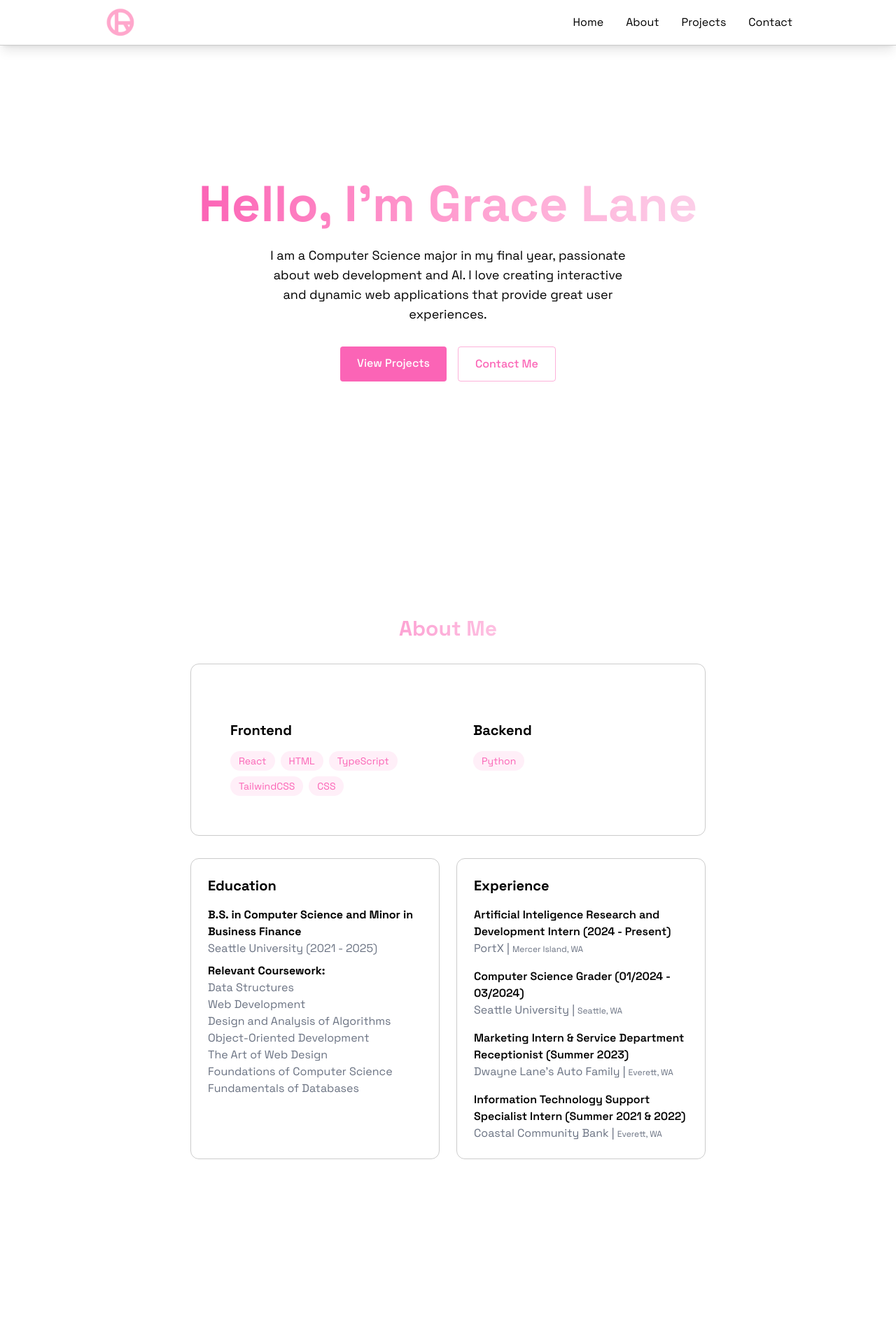
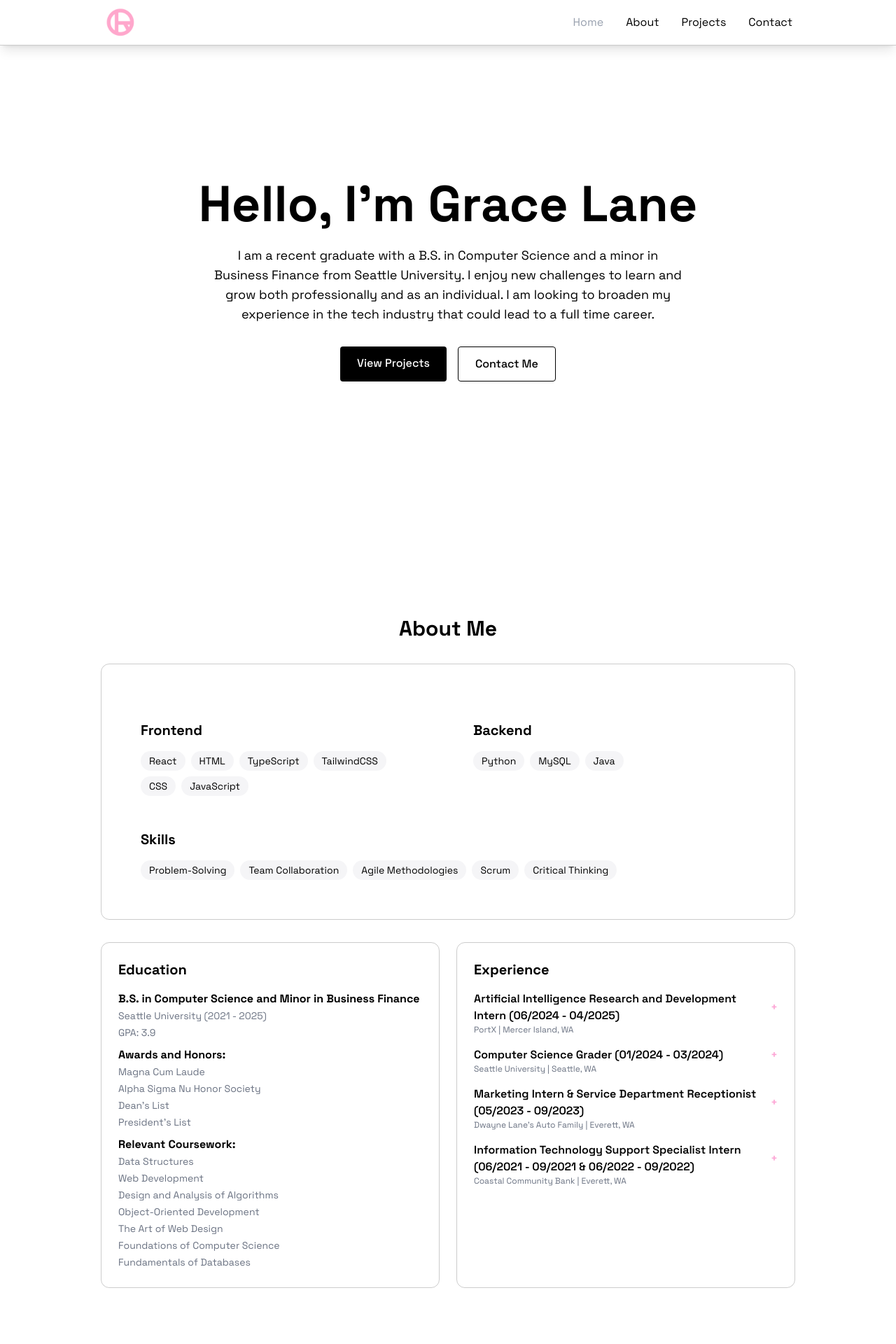
Before and after one commit to gracerlane/portfolio, a React (Vite) app: page / in a window 1280 px wide. Shown: the top 1920 px of the page at 70% size. Built offline with nearby package versions, Linux system fonts and the light colour scheme.

Commit message:
Color updates

```diff
--- a/src/components/Navbar.jsx
+++ b/src/components/Navbar.jsx
@@ -1,15 +1,42 @@
-import { useEffect } from "react";
+import { useEffect, useState } from "react";
+import logo from "../assets/logo.png";
 
 export const Navbar = ({ menuOpen, setMenuOpen }) => {
+  const [activeSection, setActiveSection] = useState("home"); // Default to "home"
+
   useEffect(() => {
     document.body.style.overflow = menuOpen ? "hidden" : "";
+
+    const handleScroll = () => {
+      const sections = ["home", "about", "projects", "contact"];
+      let currentSection = "home"; // Default to "home"
+
+      sections.forEach((section) => {
+        const el = document.getElementById(section);
+        if (el) {
+          const rect = el.getBoundingClientRect();
+          if (rect.top <= 100 && rect.bottom >= 100) {
+            currentSection = section;
+          }
+        }
+      });
+
+      setActiveSection(currentSection);
+    };
+
+    // Call handleScroll initially to set active section on load
+    handleScroll();
+
+    window.addEventListener("scroll", handleScroll);
+    return () => window.removeEventListener("scroll", handleScroll);
   }, [menuOpen]);
+
   return (
     <nav className="fixed top-0 w-full z-40 bg-white backdrop-blur-lg border-b border-black/20 shadow-lg">
       <div className="max-w-5xl mx-auto px-5">
         <div className="flex justify-between items-center h-16 text-black">
           <a href="#home" className="max-w-12 font-mono text-xl font-bold text-black">
-            <img src="\src\assets\logo.png" alt="Grace Lane" />
+            <img src={logo} alt="G" />
           </a>
 
           <div
@@ -20,34 +47,17 @@ export const Navbar = ({ menuOpen, setMenuOpen }) => {
           </div>
 
           <div className="hidden md:flex items-center space-x-8">
-            <a
-              href="#home"
-              className="hover:text-gray-500 transition-colors"
-            >
-              {" "}
-              Home
-            </a>
-            <a
-              href="#about"
-              className="hover:text-gray-500 transition-colors"
-            >
-              {" "}
-              About{" "}
-            </a>
-            <a
-              href="#projects"
-              className="hover:text-gray-500 transition-colors"
-            >
-              {" "}
-              Projects{" "}
-            </a>
-            <a
-              href="#contact"
-              className="hover:text-gray-500 transition-colors"
-            >
-              {" "}
-              Contact{" "}
-            </a>
+            {["home", "about", "projects", "contact"].map((section) => (
+              <a
+                key={section}
+                href={`#${section}`}
+                className={`hover:text-gray-400 transition-colors ${
+                  activeSection === section ? "text-gray-400" : ""
+                }`}
+              >
+                {section.charAt(0).toUpperCase() + section.slice(1)}
+              </a>
+            ))}
           </div>
         </div>
       </div>
--- a/src/components/sections/About.jsx
+++ b/src/components/sections/About.jsx
@@ -1,4 +1,5 @@
 import { RevealOnScroll } from "../RevealOnScroll";
+import { useState, useEffect } from "react";
 
 export const About = () => {
   const frontendSkills = [
@@ -7,10 +8,50 @@ export const About = () => {
     "TypeScript",
     "TailwindCSS",
     "CSS",
+		"JavaScript",
   ];
 
   const backendSkills = [
-		"Python"
+		"Python",
+		"MySQL",
+		"Java",
+	];
+
+	const softSkills = [
+		"Problem-Solving",
+		"Team Collaboration",
+		"Agile Methodologies",
+		"Scrum",
+		"Critical Thinking",
+	];
+
+	const [openJob, setOpenJob] = useState(null);
+
+	const toggleJob = (job) => {
+    setOpenJob(openJob === job ? null : job);
+  };
+
+	const experiences = [
+		{
+      title: "Artificial Intelligence Research and Development Intern (06/2024 - 04/2025)",
+      company: "PortX | Mercer Island, WA",
+      description: "Conducted rigorous research to develop new company platform features that utilize modern artificial intelligence tools. Collaborated with cross-functional teams to integrate AI-driven solutions into existing workflows.",
+    },
+    {
+      title: "Computer Science Grader (01/2024 - 03/2024)",
+      company: "Seattle University | Seattle, WA",
+      description: "Assisted professors in grading programming assignments and providing constructive feedback to students. Managed grades for over 20 students.",
+    },
+    {
+      title: "Marketing Intern & Service Department Receptionist (05/2023 - 09/2023)",
+      company: "Dwayne Lane’s Auto Family | Everett, WA",
+      description: "Created social media content and analyzed customer engagement data. Took on addiional responsibilities as a receptionist, including answering phones and assisting customers with inquiries.",
+    },
+    {
+      title: "Information Technology Support Specialist Intern (06/2021 - 09/2021 & 06/2022 - 09/2022)",
+      company: "Coastal Community Bank | Everett, WA",
+      description: "Provided technical support for employees, including troubleshooting hardware and software issues. Assisted in the setup and maintenance of computer systems and networks. Built over 100 laptops for new and current employees.",
+    },
   ];
 
   return (
@@ -19,25 +60,25 @@ export const About = () => {
       className="min-h-screen flex items-center justify-center py-20"
     >
       <RevealOnScroll>
-        <div className="max-w-3xl mx-auto px-4">
-          <h2 className="text-3xl font-bold mb-8 bg-gradient-to-r from-pink-400 to-pink-80 bg-clip-text text-transparent text-center">
+
+        <div className="max-w-5xl mx-auto px-4">
+					<h2 className="mx-auto w-40 text-3xl font-bold mb-8 bg-black bg-clip-text text-transparent text-center">
 						{" "}
 						About Me
 					</h2>
-
-          <div className="rounded-xl p-8 border-black/20 border hover:-translate-y-1 transition-all">
+          <div className="rounded-xl p-8 border-black/20 border">
             <p className="text-gray-300 mb-6">
 
             </p>
 
             <div className="grid grid-cols-1 md:grid-cols-2 gap-6">
               <div className="rounded-xl p-6 hover:-translate-y-1 transition-all">
-                <h3 className="text-xl font-bold mb-4"> Frontend</h3>
+                <h3 className="text-xl font-bold mb-4"> Frontend </h3>
                 <div className="flex flex-wrap gap-2">
                   {frontendSkills.map((tech, key) => (
                     <span
                       key={key}
-                      className="bg-pink-400/10 text-pink-400 py-1 px-3 rounded-full text-sm"
+                      className="bg-gray-400/10 text-black py-1 px-3 rounded-full text-sm"
                     >
                       {tech}
                     </span>
@@ -46,17 +87,30 @@ export const About = () => {
               </div>
 
               <div className="rounded-xl p-6 hover:-translate-y-1 transition-all">
-                <h3 className="text-xl font-bold mb-4"> Backend</h3>
+                <h3 className="text-xl font-bold mb-4"> Backend </h3>
                 <div className="flex flex-wrap gap-2">
                   {backendSkills.map((tech, key) => (
                     <span
                       key={key}
-                      className="bg-pink-400/10 text-pink-400 py-1 px-3 rounded-full text-sm"
+                      className="bg-gray-400/10 text-black-400 py-1 px-3 rounded-full text-sm"
                     >
                       {tech}
                     </span>
                   ))}
                 </div>
+              </div>
+            </div>
+						<div className="rounded-xl p-6 hover:-translate-y-1 transition-all">
+							<h3 className="text-xl font-bold mb-4"> Skills </h3>
+							<div className="flex flex-wrap gap-2">
+								{softSkills.map((tech, key) => (
+									<span
+										key={key}
+										className="bg-gray-400/10 text-black-400 py-1 px-3 rounded-full text-sm"
+									>
+										{tech}
+									</span>
+								))}
 							</div>
 						</div>
           </div>
@@ -67,11 +121,21 @@ export const About = () => {
               <ul className="list-inside text-black-300 space-y-2">
                 <li>
                   <strong> B.S. in Computer Science and Minor in Business Finance </strong><br/>
-									<span className="text-gray-500">Seattle University (2021 - 2025)</span>
+									<span className="text-gray-500 text-sm">Seattle University (2021 - 2025)</span><br/>
+									<span className="text-gray-500 text-sm">GPA: 3.9</span>
+                </li>
+								<li>
+                  <strong> Awards and Honors: </strong> <br />
+									<span className="text-gray-500 text-sm">
+									Magna Cum Laude <br />
+									Alpha Sigma Nu Honor Society <br />
+									Dean's List <br />
+									President's List <br />
+									</span>
                 </li>
 								<li>
                   <strong> Relevant Coursework: </strong> <br />
-									<span className="text-gray-500">
+									<span className="text-gray-500 text-sm">
 									Data Structures <br />
 									Web Development <br />
 									Design and Analysis of Algorithms <br />
@@ -84,57 +148,30 @@ export const About = () => {
               </ul>
             </div>
 						<div className="p-6 rounded-xl border-black/20 border hover:-translate-y-1 transition-all">
-              <h3 className="text-xl font-bold mb-4"> Experience </h3>
-              <div className="space-y-4 text-black-300">
-                <div>
-                  <h4 className="font-semibold ">
-                    {" "}
-                    Artificial Inteligence Research and Development Intern (2024 - Present)
-										{" "}
+							<h3 className="text-xl font-bold mb-0">Experience</h3>
+							<div className="p-0">
+								{experiences.map((job, index) => (
+									<div key={index}>
+										<h4
+											className="font-semibold cursor-pointer flex justify-between items-center mt-4"
+											onClick={() => toggleJob(index)}
+										>
+											{job.title}
+											<span className="text-pink-300">{openJob === index ? "-" : "+"}</span>
 										</h4>
-									<h1 className="text-gray-500">
-										PortX | <span className="text-xs"> Mercer Island, WA </span>
-									</h1>
-                  <p>
-                    {/* Conducted rigorous research to develop new company platform features that utilizes modern aritificial intelligence tools. */}
+										<h5 className="text-gray-500 text-xs mb-0">{job.company}</h5>
+
+										<div
+											className={`overflow-hidden transition-all duration-300 ease-in-out ${
+												openJob === index ? "max-h-40 opacity-100 py-2" : "max-h-0 opacity-0"
+											}`}
+										>
+											<p className="text-gray-600 bg-gray-100 p-2 rounded-lg text-xs">
+												{job.description}
 											</p>
 										</div>
-								<div>
-									<h4 className="font-semibold">
-										{" "}
-										Computer Science Grader (01/2024 - 03/2024)
-										{""}
-									</h4>
-									<h1 className="text-gray-500">
-										Seattle University | <span className="text-xs"> Seattle, WA </span>
-									</h1>
-									<p>
-                  </p>
 									</div>
-								<div>
-									<h4 className="font-semibold">
-										{" "}
-										Marketing Intern & Service Department Receptionist (Summer 2023)
-										{""}
-									</h4>
-									<h1 className="text-gray-500">
-										Dwayne Lane’s Auto Family | <span className="text-xs"> Everett, WA </span>
-									</h1>
-									<p>
-                  </p>
-                </div>
-								<div>
-									<h4 className="font-semibold">
-										{" "}
-										Information Technology Support Specialist Intern (Summer 2021 & 2022)
-										{""}
-									</h4>
-									<h1 className="text-gray-500">
-										Coastal Community Bank | <span className="text-xs"> Everett, WA </span>
-									</h1>
-									<p>
-                  </p>
-                </div>
+								))}
 							</div>
 						</div>
 					</div>
--- a/src/components/sections/Home.jsx
+++ b/src/components/sections/Home.jsx
@@ -8,24 +8,24 @@ export const Home = () => {
     >
       <RevealOnScroll>
         <div className="text-center z-10 px-4">
-          <h1 className="text-5xl md:text-7xl font-bold mb-6 bg-gradient-to-r from-pink-400 to-pink-200 bg-clip-text text-transparent leading-right">
+          <h1 className="text-5xl md:text-7xl font-bold mb-6 bg-gradient-to-r from-black to-black bg-clip-text text-transparent leading-right">
             Hello, I'm Grace Lane
           </h1>
 
-          <p className="tex-gray-400 text-lg mb-8 max-w-lg mx-auto">
-						I am a Computer Science major in my final year, passionate about web development and AI. I love creating interactive and dynamic web applications that provide great user experiences.
+          <p className="tex-gray-400 text-lg mb-8 max-w-2xl mx-auto">
+						I am a recent graduate with a B.S. in Computer Science and a minor in Business Finance from Seattle University. I enjoy new challenges to learn and grow both professionally and as an individual. I am looking to broaden my experience in the tech industry that could lead to a full time career.
           </p>
           <div className="flex justify-center space-x-4">
             <a
               href="#projects"
-              className="bg-pink-400 text-white py-3 px-6 rounded font-medium transition relative overflow-hidden hover:bg-pink-500/50"
+              className="bg-black text-white py-3 px-6 rounded font-medium transition relative overflow-hidden hover:bg-pink-500/50"
             >
               View Projects
             </a>
 
             <a
               href="#contact"
-              className="border border-pink-400/50 text-pink-400 py-3 px-6 rounded font-medium transition-all duration-200
+              className="border border-black text-black py-3 px-6 rounded font-medium transition-all duration-200
              hover:-translate-y-0.5 hover:shadow-[0_0_15px_rgba(59, 130, 246, 0.2)] hover:bg-pink-500/10"
             >
               Contact Me
```
Also changed, not shown: src/components/sections/Contact.jsx (+18 -11 lines), src/components/sections/Projects.jsx (+10 -7 lines). Lines whose indentation alone changed are shown as unchanged.
